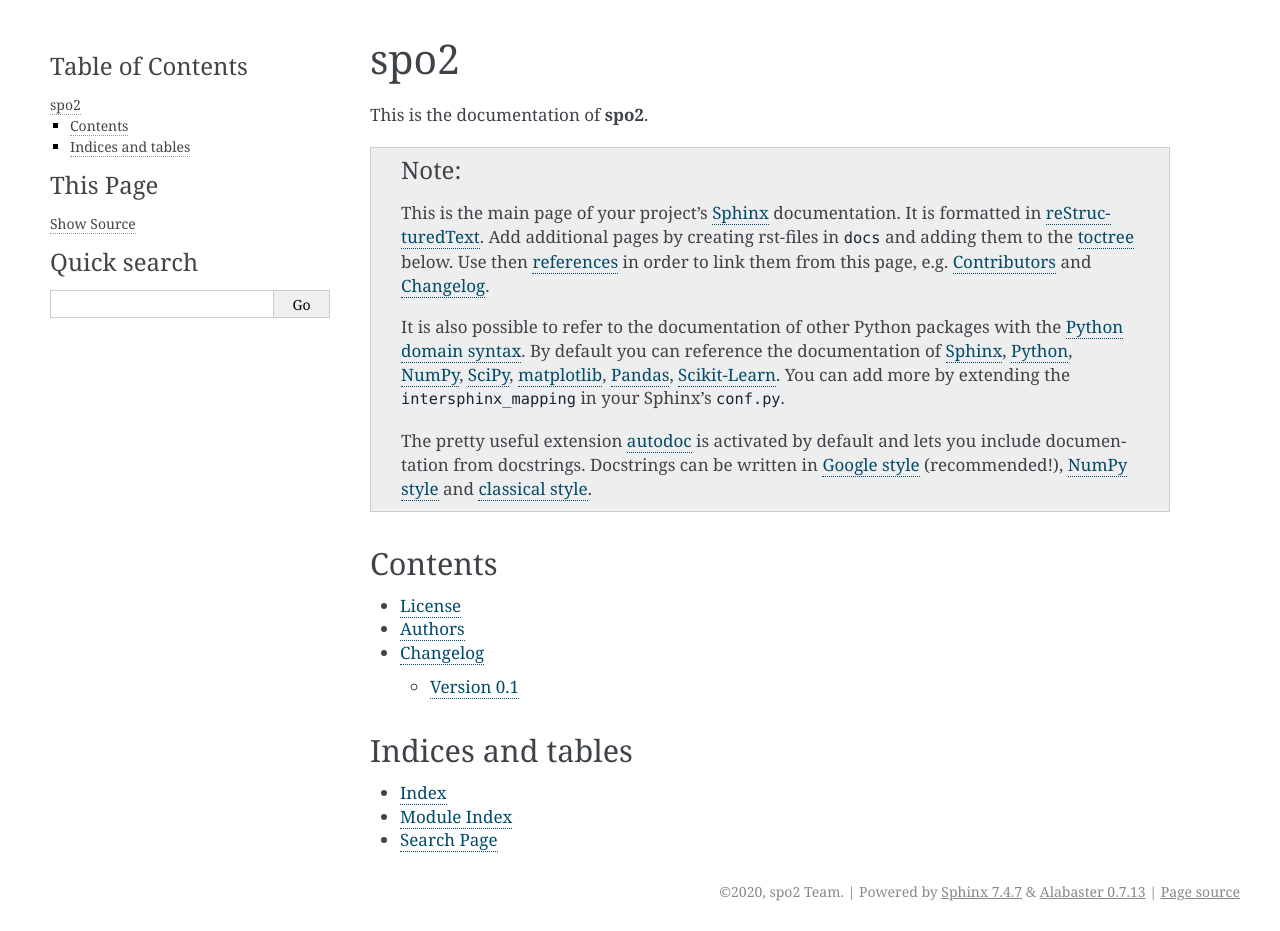
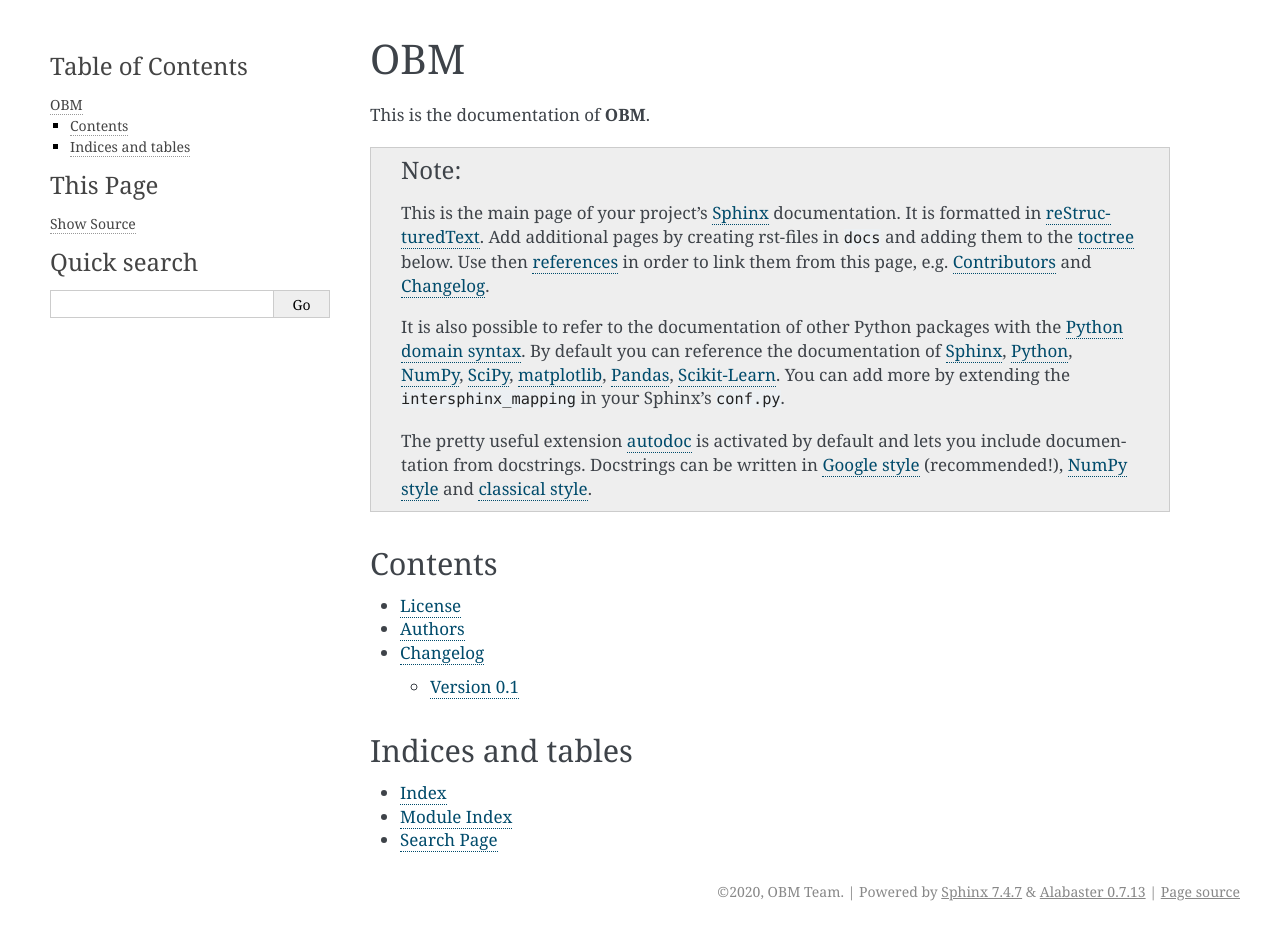
Before and after one commit to aim-lab/Oximetry_Toolbox, a Sphinx documentation site: the page built from docs/index.rst, in a window 1280 px wide. Built offline with Sphinx 7.4.7, drawn with Linux system fonts in a browser that asks for light colours; pages that are not in the unit, such as notebooks, are missing from menus; the version number is read from the project's files by our own code.

```diff
--- a/docs/conf.py
+++ b/docs/conf.py
@@ -35,7 +35,7 @@ except ImportError:
     from sphinx import apidoc
 
 output_dir = os.path.join(__location__, "api")
-module_dir = os.path.join(__location__, "../src/spo2")
+module_dir = os.path.join(__location__, "../src/OBM")
 try:
     shutil.rmtree(output_dir)
 except FileNotFoundError:
@@ -81,8 +81,8 @@ source_suffix = '.rst'
 master_doc = 'index'
 
 # General information about the project.
-project = u'spo2'
-copyright = u'2020, spo2 Team'
+project = u'OBM'
+copyright = u'2020, OBM Team'
 
 # The version info for the project you're documenting, acts as replacement for
 # |version| and |release|, also used in various other places throughout the
@@ -151,7 +151,7 @@ html_theme_options = {
 # The name for this set of Sphinx documents.  If None, it defaults to
 # "<project> v<release> documentation".
 try:
-    from spo2 import __version__ as version
+    from OBM import __version__ as version
 except ImportError:
     pass
 else:
@@ -216,7 +216,7 @@ html_static_path = ['_static']
 # html_file_suffix = None
 
 # Output file base name for HTML help builder.
-htmlhelp_basename = 'spo2-doc'
+htmlhelp_basename = 'OBM-doc'
 
 
 # -- Options for LaTeX output --------------------------------------------------
@@ -235,8 +235,8 @@ latex_elements = {
 # Grouping the document tree into LaTeX files. List of tuples
 # (source start file, target name, title, author, documentclass [howto/manual]).
 latex_documents = [
-  ('index', 'user_guide.tex', u'spo2 Documentation',
-   u'spo2 Team', 'manual'),
+  ('index', 'user_guide.tex', u'OBM Documentation',
+   u'OBM Team', 'manual'),
 ]
 
 # The name of an image file (relative to this directory) to place at the top of
--- a/docs/index.rst
+++ b/docs/index.rst
@@ -1,8 +1,8 @@
 ====
-spo2
+OBM
 ====
 
-This is the documentation of **spo2**.
+This is the documentation of **OBM**.
 
 .. note::
 
--- a/setup.py
+++ b/setup.py
@@ -1,6 +1,6 @@
 # -*- coding: utf-8 -*-
 """
-    Setup file for spo2.
+    Setup file for OBM.
     Use setup.cfg to configure your project.
 
     This file was generated with PyScaffold 3.2.3.
```
Also changed, not shown: setup.cfg (+6 -6 lines), 4 other files.
